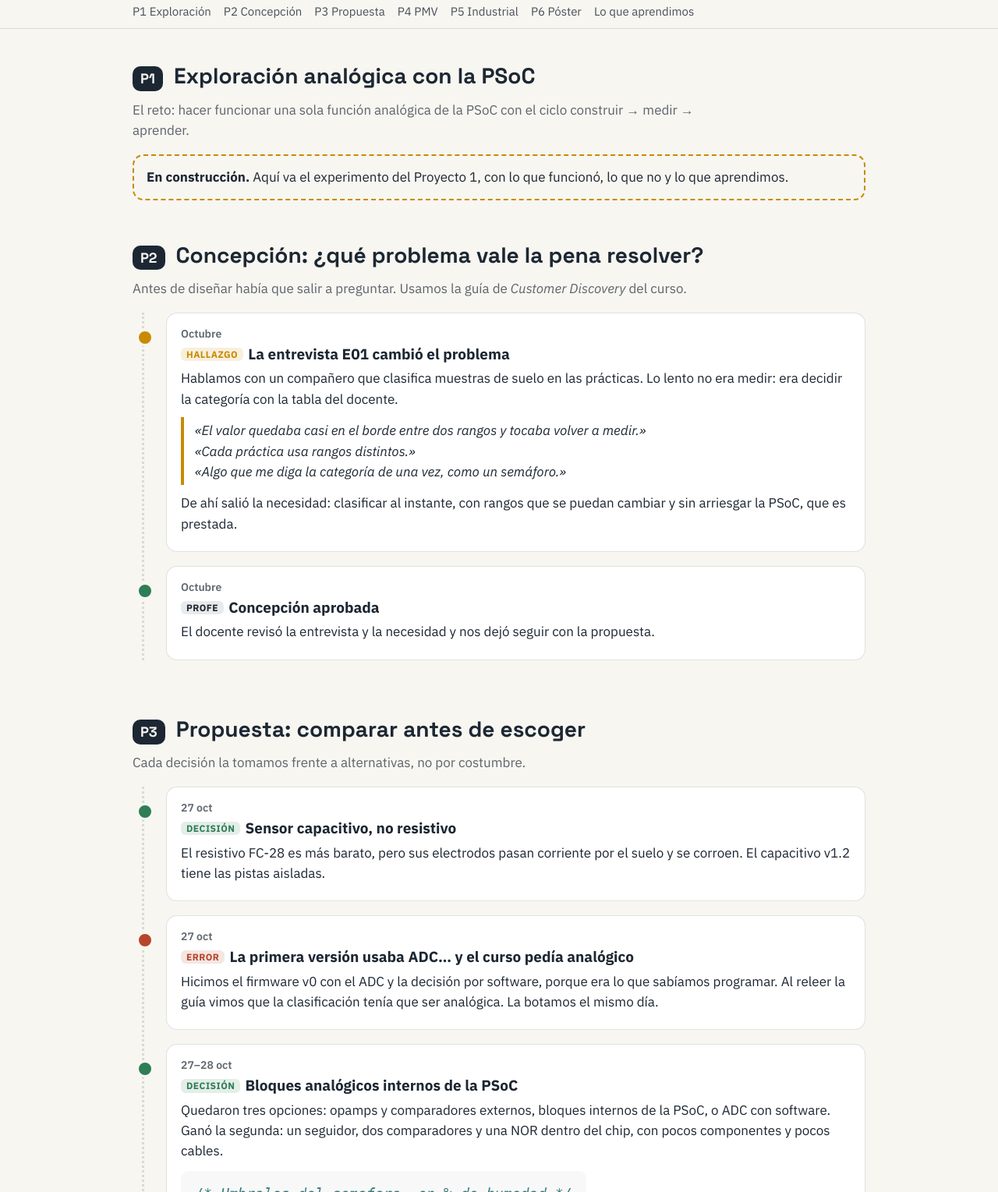
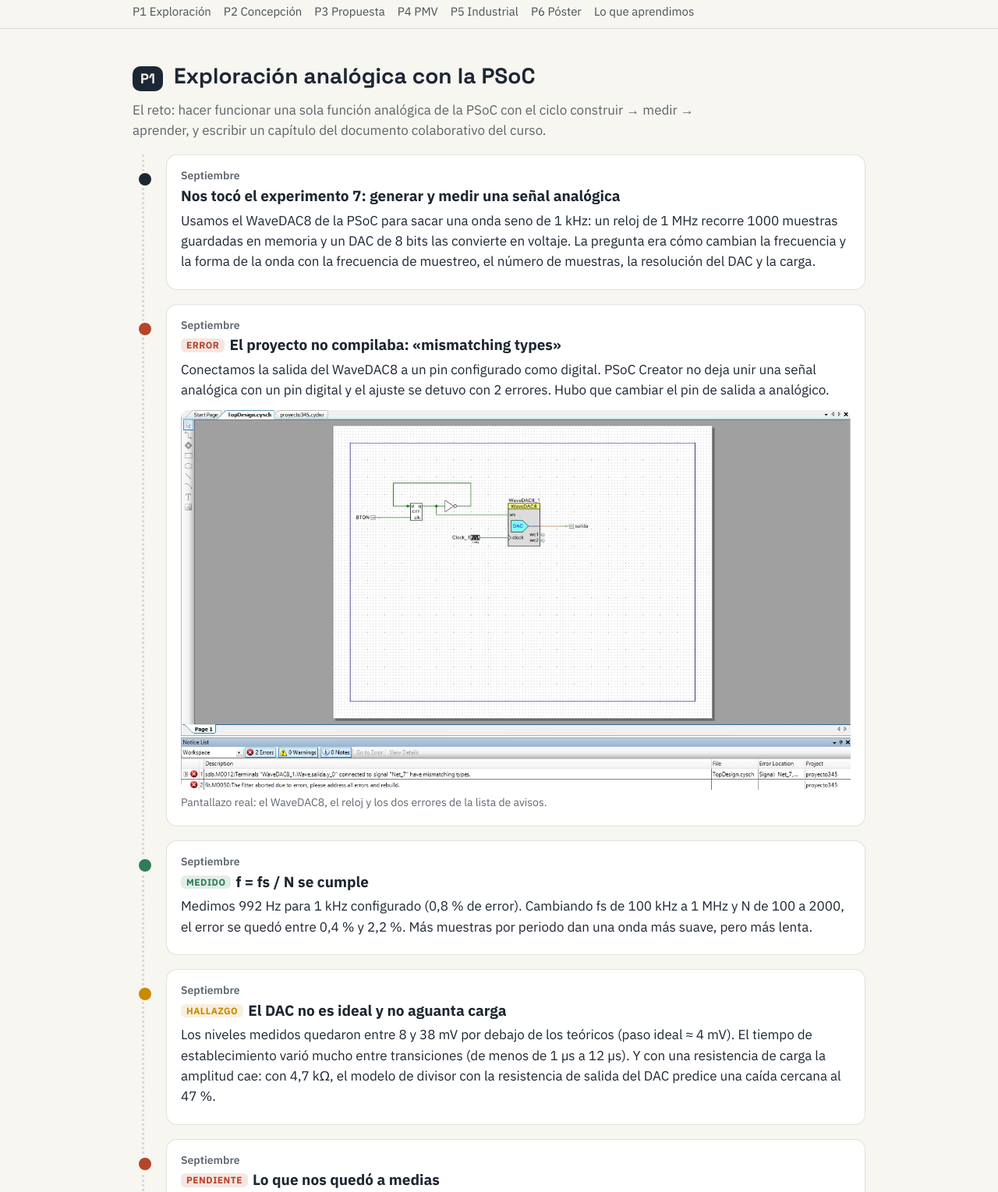
Before and after one commit to Serrato5/semaforo-humedad-psoc5lp, a plain HTML site: page docs/index.html in a window 1280 px wide. Shown: the part 1257-2786 px from the top of the page at 78% size. Drawn offline with Linux system fonts and the light colour scheme.

Commit message:
Bitácora: sección P1 (WaveDAC8) e informe del P1

```diff
--- a/docs/index.html
+++ b/docs/index.html
@@ -75,8 +75,16 @@ footer{padding:40px 0 60px;color:var(--soft);font-size:15px}
 
 <section class="phase" id="p1">
   <div class="phase-head"><span class="badge">P1</span><h2>Exploración analógica con la PSoC</h2></div>
-  <p class="goal">El reto: hacer funcionar una sola función analógica de la PSoC con el ciclo construir → medir → aprender.</p>
-  <div class="pending"><strong>En construcción.</strong> Aquí va el experimento del Proyecto 1, con lo que funcionó, lo que no y lo que aprendimos.</div>
+  <p class="goal">El reto: hacer funcionar una sola función analógica de la PSoC con el ciclo construir → medir → aprender, y escribir un capítulo del documento colaborativo del curso.</p>
+  <div class="tl">
+    <div class="entry"><div class="date">Septiembre</div><h3>Nos tocó el experimento 7: generar y medir una señal analógica</h3><p>Usamos el WaveDAC8 de la PSoC para sacar una onda seno de 1 kHz: un reloj de 1 MHz recorre 1000 muestras guardadas en memoria y un DAC de 8 bits las convierte en voltaje. La pregunta era cómo cambian la frecuencia y la forma de la onda con la frecuencia de muestreo, el número de muestras, la resolución del DAC y la carga.</p></div>
+    <div class="entry err"><div class="date">Septiembre</div><h3><span class="tag t-err">Error</span>El proyecto no compilaba: «mismatching types»</h3><p>Conectamos la salida del WaveDAC8 a un pin configurado como digital. PSoC Creator no deja unir una señal analógica con un pin digital y el ajuste se detuvo con 2 errores. Hubo que cambiar el pin de salida a analógico.</p>
+      <figure><img src="img/p1_error_wavedac.png" alt="PSoC Creator con el WaveDAC8 y los errores de compilación"><figcaption>Pantallazo real: el WaveDAC8, el reloj y los dos errores de la lista de avisos.</figcaption></figure></div>
+    <div class="entry ok"><div class="date">Septiembre</div><h3><span class="tag t-ok">Medido</span>f = fs / N se cumple</h3><p>Medimos 992 Hz para 1 kHz configurado (0,8 % de error). Cambiando fs de 100 kHz a 1 MHz y N de 100 a 2000, el error se quedó entre 0,4 % y 2,2 %. Más muestras por periodo dan una onda más suave, pero más lenta.</p></div>
+    <div class="entry idea"><div class="date">Septiembre</div><h3><span class="tag t-idea">Hallazgo</span>El DAC no es ideal y no aguanta carga</h3><p>Los niveles medidos quedaron entre 8 y 38 mV por debajo de los teóricos (paso ideal ≈ 4 mV). El tiempo de establecimiento varió mucho entre transiciones (de menos de 1 µs a 12 µs). Y con una resistencia de carga la amplitud cae: con 4,7 kΩ, el modelo de divisor con la resistencia de salida del DAC predice una caída cercana al 47 %.</p></div>
+    <div class="entry err"><div class="date">Septiembre</div><h3><span class="tag t-err">Pendiente</span>Lo que nos quedó a medias</h3><p>La tabla de carga se llenó con valores calculados, no medidos, y el informe lo dice así. En la tabla de referencia quedaron cruzadas las etiquetas de frecuencia de muestreo y de salida. Lección: medir todo lo que se reporta y revisar las tablas antes de entregar.</p></div>
+    <div class="entry ok"><div class="date">Lo que nos llevamos</div><h3><span class="tag t-ok">Conexión</span>De aquí salió el seguidor del semáforo</h3><p>Ver cómo una salida de la PSoC se cae al conectarle carga nos preparó para el efecto de carga del sensor en el P4. La solución fue la misma idea: un seguidor de voltaje antes de medir o de decidir.</p></div>
+  </div>
 </section>
 
 <section class="phase" id="p2">
```
Also changed, not shown: docs/img/p1_error_wavedac.png (added), docs/img/p1_wavedac8.png (added), 2 other files.
